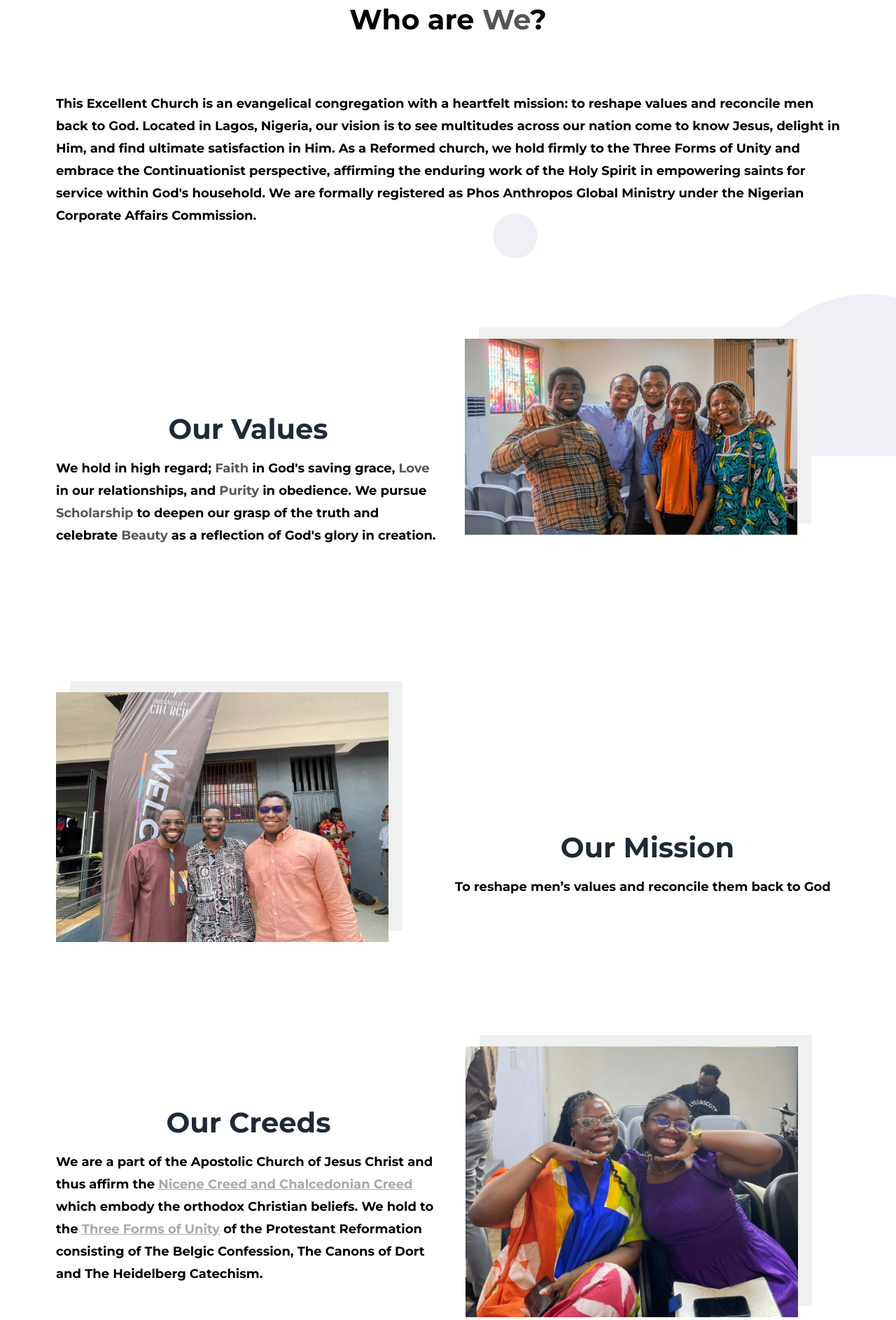
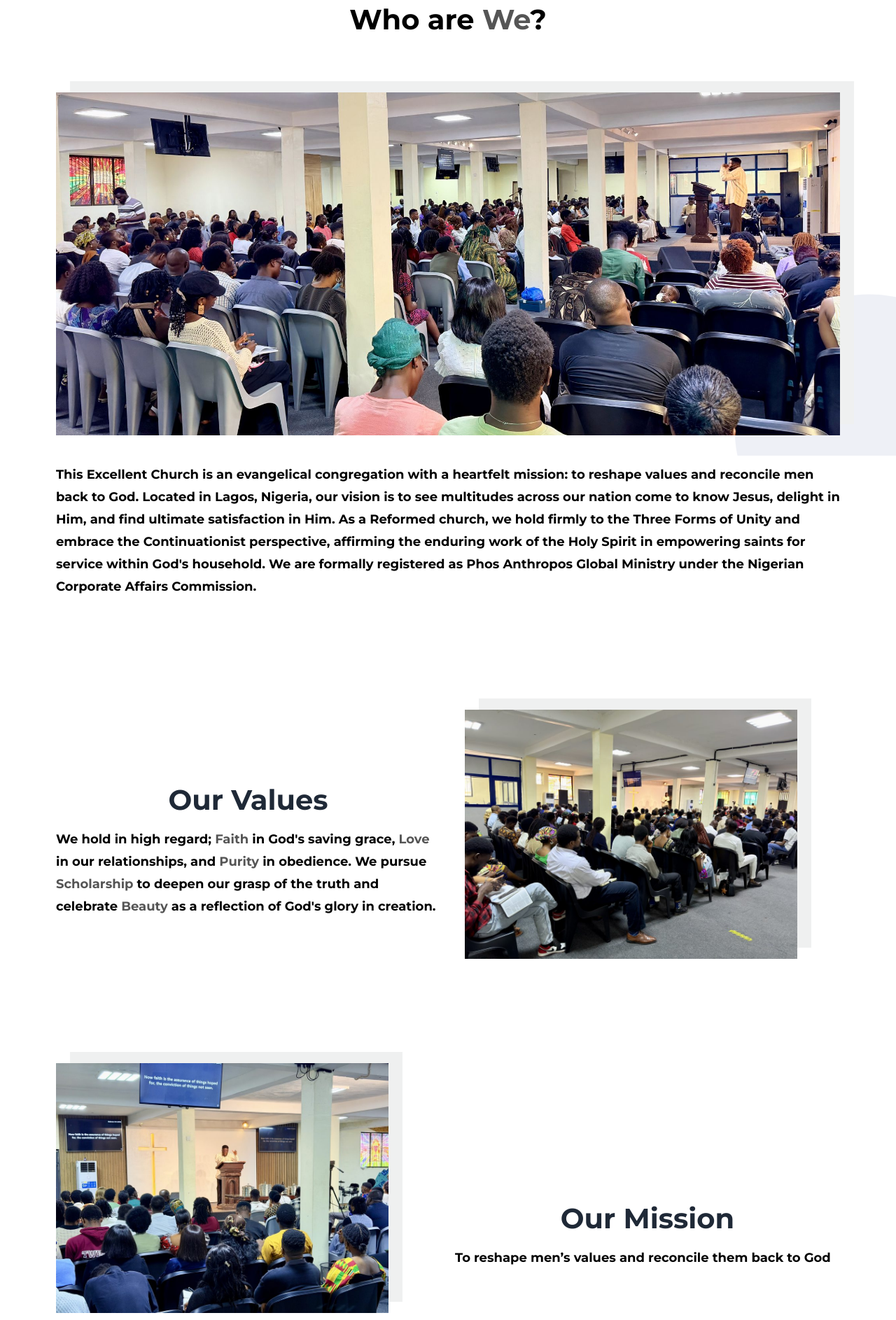
Before and after one commit to TEC-website/TEC-website, a Django app: page /about/ in a window 1280 px wide. Shown: the part 149-2035 px from the top of the page at 70% size. Run offline with Django 5.2, Linux system fonts and the light colour scheme; parts of the project's set-up code (start-up, migrations or seed data) failed here and were passed over; some libraries are stand-ins or nearby versions.

Commit message:
Update site photos with recent Sunday service shots
- Home hero: Pastor Sam preaching close-up and wide sermon shot
- Home service times: full hall
- About: wide congregation banner under 'Who are We?', new Values/Mission/Creeds photos
- Descriptive alt text; images resized and EXIF/GPS stripped

```diff
--- a/static/about.css
+++ b/static/about.css
@@ -569,3 +569,18 @@ ul li a:hover {
 .elder-row {
   display: flex;
 }
+
+.about-wide-img {
+  display: block;
+  width: 100%;
+  aspect-ratio: 16 / 7;
+  object-fit: cover;
+  object-position: 75% center; /* keep the pulpit in frame when cropped */
+  margin-bottom: 40px;
+}
+
+@media (max-width: 900px) {
+  .about-wide-img {
+    aspect-ratio: 4 / 3;
+  }
+}
--- a/templates/about.html
+++ b/templates/about.html
@@ -81,6 +81,8 @@
         </div>
         <section class="home-main-section" id="main-sec">
             <div class="call-to-actionx about_tec_1">
+                <img class="about-wide-img" src="{% static 'assets/tec-2026-10/congregation-wide.jpg' %}"
+                    alt="The TEC congregation gathered for Sunday service" />
                 <span class="subtitle-i">This Excellent Church is an evangelical congregation with a heartfelt mission:
                     to reshape values and reconcile men back to God.
 
@@ -108,7 +110,7 @@
             </div>
             <div class="img-wrapper" id="img-tst">
                 <div class="globe-img">
-                    <img style="max-width: 475px" src="{% static 'assets\about_us_01.jpeg' %}" alt="TEC Family Pic 01"
+                    <img style="max-width: 475px" src="{% static 'assets/tec-2026-10/congregation.jpg' %}" alt="TEC congregation at Sunday service"
                         class="responsive-img" />
                 </div>
             </div>
@@ -116,8 +118,8 @@
         <section class="home-main-section separate" id="main-sec">
             <div class="img-wrapper" id="img-tst">
                 <div class="globe-img">
-                    <img style="max-width: 475px" src="{% static 'assets\PHOTO-2024-09-21-21.jpg' %}"
-                        alt="TEC Family Pic O2" class="responsive-img" />
+                    <img style="max-width: 475px" src="{% static 'assets/tec-2026-10/sermon.jpg' %}"
+                        alt="Preaching at Sunday service" class="responsive-img" />
                 </div>
             </div>
             <div class="call-to-action">
@@ -142,8 +144,8 @@
             </div>
             <div class="img-wrapper" id="img-tst">
                 <div class="globe-img">
-                    <img style="max-width: 475px" src="{% static 'assets\PHOTO-2024-09-21-21-31-09.jpg' %}"
-                        alt="TEC Family Pic 03" class="responsive-img" />
+                    <img style="max-width: 475px" src="{% static 'assets/tec-2026-10/worship.jpg' %}"
+                        alt="TEC congregation standing in worship" class="responsive-img" />
                 </div>
             </div>
         </section>
--- a/templates/index.html
+++ b/templates/index.html
@@ -82,9 +82,9 @@
                 <span class="description"> It's good to have you here</span>
             </div>
             <div class="image">
-                <img id="circle1" src="{% static 'assets\PXL_20250921_100137103_square.jpg' %}" alt="profile" />
+                <img id="circle1" src="{% static 'assets/tec-2026-10/sermon-square.jpg' %}" alt="Sunday sermon at This Excellent Church" />
                 <img id="circle3" src="{% static 'assets\Ellipse_15.png' %}" alt="profile" />
-                <img id="circle2" src="{% static 'assets\about_tec_3.jpeg' %}" alt="profile" />
+                <img id="circle2" src="{% static 'assets/tec-2026-10/pastor-sam-preaching.jpg' %}" alt="Pastor Samuel D. Oyeyinka preaching" />
             </div>
         </div>
     </section>
@@ -164,7 +164,7 @@
         </div>
         <div class="img-wrapper" id="img-tst">
             <div class="globe-img">
-                <img src="{% static 'assets\PXL_20250921_100301224.MP.jpg' %}" alt="" class="responsive-img" />
+                <img src="{% static 'assets/tec-2026-10/service-hall.jpg' %}" alt="Congregation gathered for Sunday service" class="responsive-img" />
             </div>
         </div>
     </section>
```
Also changed, not shown: static/assets/tec-2026-10/congregation-wide.jpg (added), static/assets/tec-2026-10/congregation.jpg (added), static/assets/tec-2026-10/pastor-sam-preaching.jpg (added), static/assets/tec-2026-10/sermon-square.jpg (added), static/assets/tec-2026-10/sermon.jpg (added), static/assets/tec-2026-10/service-hall.jpg (added), static/assets/tec-2026-10/worship.jpg (added).
